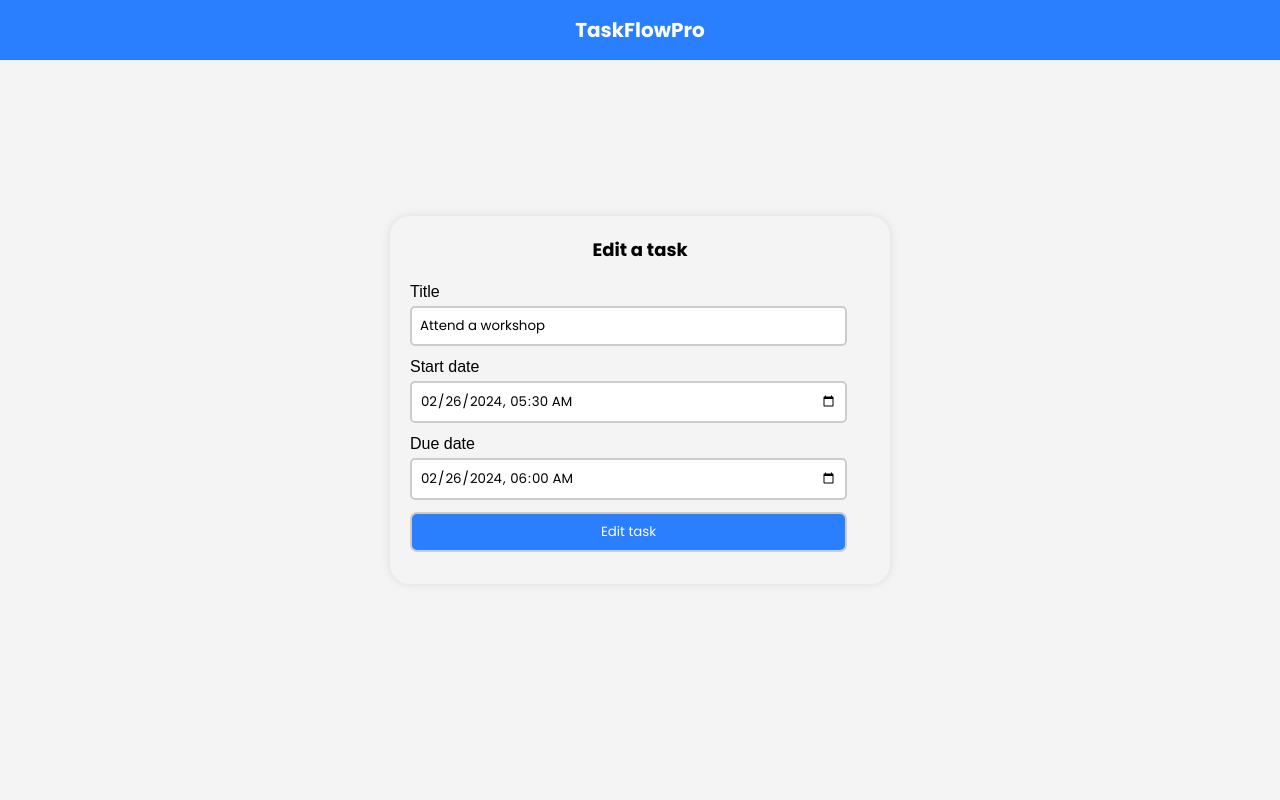
After one commit to ayomikunolalekan/TaskFlowPro, a Flask app: page /edit_task/1 in a window 1280 px wide. The commit adds this page. Run offline with Flask 3, Linux system fonts and the light colour scheme; a user stored in the database is signed in.

Commit message:
edit task and icons

```diff
--- a/website/static/css/dashboard.css
+++ b/website/static/css/dashboard.css
@@ -58,6 +58,10 @@ body {
     align-items: center;
   }
 
+  .edit-icon {
+    margin-right: 1rem;
+    cursor: pointer;
+  }
   .task-title {
     flex-grow: 1;
   }
--- a/website/templates/dashboard.html
+++ b/website/templates/dashboard.html
@@ -23,6 +23,12 @@
         <ul>
             {% for task in tasks %}
                 <li>
+                    <a href ="/edit_task/{{task.id}}">
+                        <svg class="edit-icon" width="24" height="24" viewBox="0 0 24 24" fill="none" xmlns="http://www.w3.org/2000/svg">
+                        <path fill-rule="evenodd" clip-rule="evenodd" d="M1.87868 3.87868C2.44129 3.31607 3.20435 3 4 3H11C11.5523 3 12 3.44772 12 4C12 4.55228 11.5523 5 11 5H4C3.73478 5 3.48043 5.10536 3.29289 5.29289C3.10536 5.48043 3 5.73478 3 6V20C3 20.2652 3.10536 20.5196 3.29289 20.7071C3.48043 20.8946 3.73478 21 4 21H18C18.2652 21 18.5196 20.8946 18.7071 20.7071C18.8946 20.5196 19 20.2652 19 20V13C19 12.4477 19.4477 12 20 12C20.5523 12 21 12.4477 21 13V20C21 20.7957 20.6839 21.5587 20.1213 22.1213C19.5587 22.6839 18.7957 23 18 23H4C3.20435 23 2.44129 22.6839 1.87868 22.1213C1.31607 21.5587 1 20.7957 1 20V6C1 5.20435 1.31607 4.44129 1.87868 3.87868Z" fill="black"/>
+                        <path fill-rule="evenodd" clip-rule="evenodd" d="M20 2.87866C19.7026 2.87866 19.4174 2.9968 19.2071 3.20709L9.90299 12.5112L9.37439 14.6256L11.4888 14.097L20.7929 4.79288C21.0032 4.58259 21.1213 4.29737 21.1213 3.99998C21.1213 3.70259 21.0032 3.41738 20.7929 3.20709C20.5826 2.9968 20.2974 2.87866 20 2.87866ZM17.7929 1.79288C18.3783 1.20751 19.1722 0.878662 20 0.878662C20.8278 0.878662 21.6218 1.20751 22.2071 1.79288C22.7925 2.37824 23.1213 3.17216 23.1213 3.99998C23.1213 4.82781 22.7925 5.62173 22.2071 6.20709L12.7071 15.7071C12.579 15.8352 12.4184 15.9262 12.2426 15.9701L8.24256 16.9701C7.90178 17.0553 7.54129 16.9555 7.29291 16.7071C7.04453 16.4587 6.94468 16.0982 7.02988 15.7574L8.02988 11.7574C8.07384 11.5816 8.16476 11.421 8.29291 11.2929L17.7929 1.79288Z" fill="black"/>
+                        </svg>
+                    </a>
                     <span class="task-title">{{ task.title }}</span>
                     <span class="due-date">To start: {{ task.start }}</span>
                 </li>
--- /dev/null
+++ b/website/templates/edit_task.html
@@ -0,0 +1,46 @@
+<!DOCTYPE html>
+<html lang="en" dir="ltr">
+  <head>
+    <meta charset="utf-8">
+    <meta name="viewport" content="width=device-width, initial-scale=1.0">
+    <title>Edit Task form</title>
+    <link rel="stylesheet" href="{{ url_for('static',  filename='css/create_task.css') }}">
+  </head>
+  <body>
+    <header class="highlight-box">
+      <h1>TaskFlowPro</h1>
+    </header>
+
+    <div class="wrapper">
+
+      <div class="welcoming">Edit a task</div>
+      <form action="{{task_url}}", method="POST">
+
+    <div class="row">
+      <label for="title" class="above-input">Title</label>
+      <input type="text" id="title" name="title" placeholder="Enter the title of your task" value="{{task.title}}" required>
+    </div>
+
+    <div class="row">
+      <label for="date" class="above-input">Start date</label>
+      <input type="datetime-local" id="startDate" name="startDate" placeholder="Enter the day you want to begin the task" value="{{task.start}}" required>
+    </div>
+
+    <div class="row">
+      <label for="date" class="above-input">Due date</label>
+      <input type="datetime-local" id="dueDate" name="dueDate" placeholder="Enter the due date for your task" value="{{task.end}}" required>
+    </div>
+
+
+
+    <div class="row">
+      <input type="submit" value="Edit task">
+    </div>
+
+      </form>
+
+    </div>
+
+  </body>
+
+</html>
--- a/website/views.py
+++ b/website/views.py
@@ -40,6 +40,36 @@ def create_task():
             return redirect(url_for("views.dashboard_page"))
     return render_template("create_task.html", user=current_user)
 
+@views.route("/edit_task/<id>" , methods = ["GET","POST"])
+@login_required
+def edit_task(id):
+    task = Task.query.filter_by(id=id).first()
+
+    if not task:
+        flash("Task does not exist", category="error")
+    elif request.method == "POST":
+        title = request.form.get("title")
+        start_date = request.form.get("startDate")
+        due_date = request.form.get("dueDate")
+        # Start date conversion
+        start_date = start_date.replace('T', ' ')
+        start_date = datetime.strptime(start_date, '%Y-%m-%d %H:%M')
+
+        # Due date conversion
+        due_date = due_date.replace('T', ' ')
+        due_date = datetime.strptime(due_date, '%Y-%m-%d %H:%M')
+
+        #update task
+        task.title = title
+        task.start = start_date
+        task.end = due_date
+
+        db.session.add(task)
+        db.session.commit()
+        flash("Task updated!", category="success")
+        return redirect(url_for("views.dashboard_page"))
+    else:
+        return render_template("edit_task.html", task = task, task_url=f"/edit_task/{id}")
 
 @views.route("/delete_task/<id>")
 @login_required
```
Also changed, not shown: edit-icon.svg (added), instance/taskflowpro.db (added), trash-can.svg (added).
